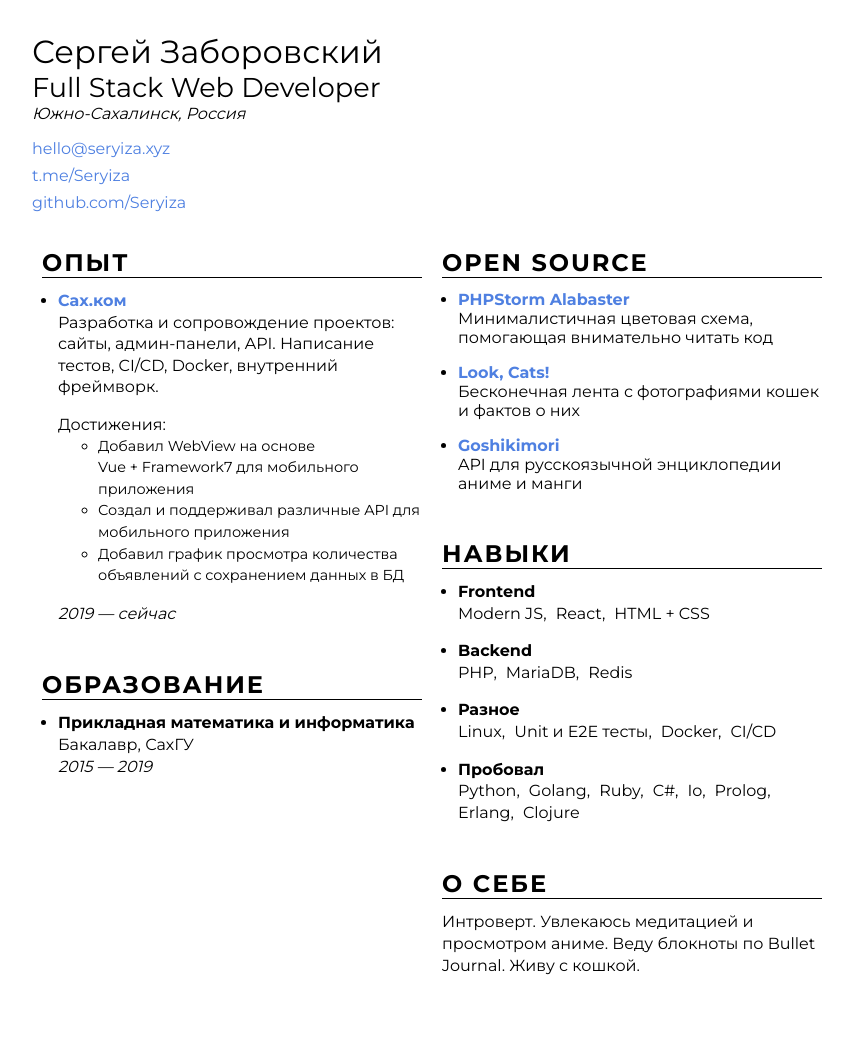
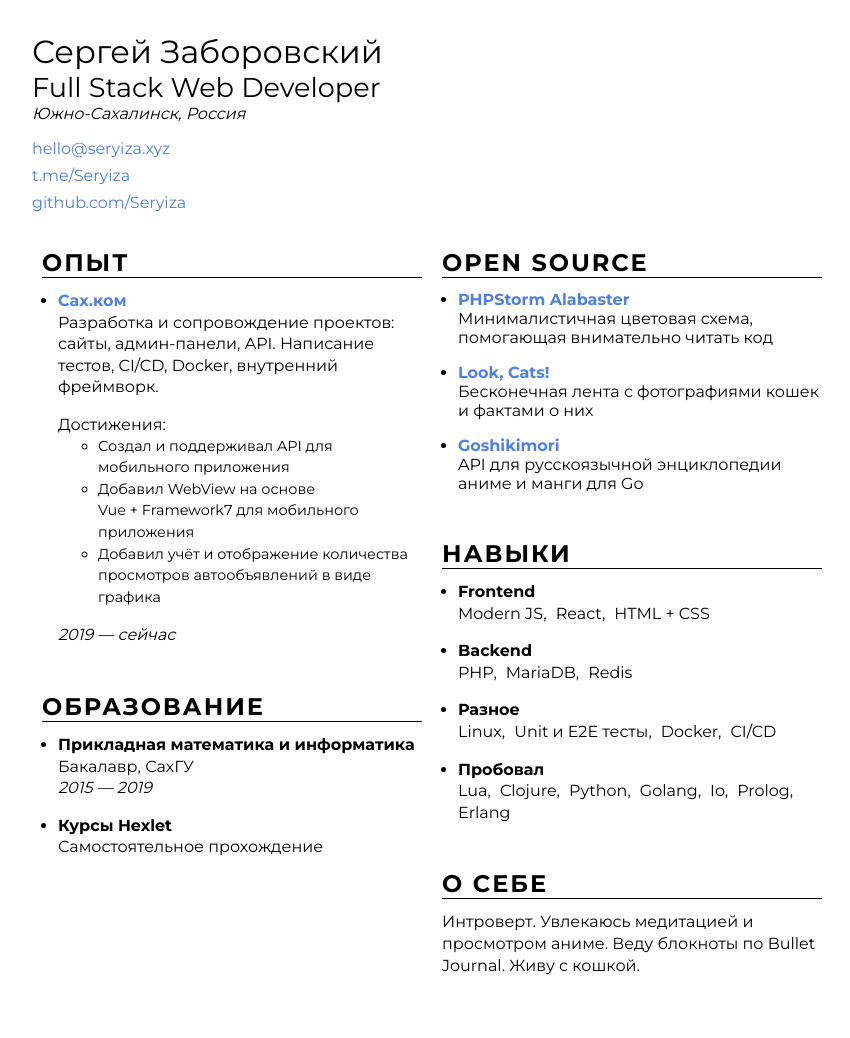
Before and after one commit to Seryiza/seryiza.github.io, a Jekyll site: the page built from resume.html, in a window 1280 px wide. Shown: the whole page, without its empty margins (208-1058 px from the left). Built offline with Jekyll 4.4.1, drawn with Linux system fonts in a browser that asks for light colours.

Commit message:
Небольшие правки в текстах

```diff
--- a/resume.html
+++ b/resume.html
@@ -75,9 +75,9 @@
                                 <div class="list-item_has-top-margin">
                                     Достижения:
                                     <ul class="achievements">
+                                        <li>Создал и поддерживал API для мобильного приложения</li>
                                         <li>Добавил WebView на основе Vue&nbsp;+&nbsp;Framework7 для мобильного приложения</li>
-                                        <li>Создал и поддерживал различные API для мобильного приложения</li>
-                                        <li>Добавил график просмотра количества объявлений с сохранением данных в БД</li>
+                                        <li>Добавил учёт и отображение количества просмотров автообъявлений в виде графика</li>
                                     </ul>
                                 </div>
 
@@ -104,6 +104,14 @@
                                 </div>
                                 <div class="list-item_additional">
                                     2015 — 2019
+                                </div>
+                            </li>
+                            <li class="list-item">
+                                <h3 class="list-item_title">
+                                    Курсы Hexlet
+                                </h3>
+                                <div>
+                                    Самостоятельное прохождение
                                 </div>
                             </li>
                         </ul>
@@ -136,7 +144,7 @@
                                     </a>
                                 </div>
                                 <div>
-                                    Бесконечная лента с фотографиями кошек и фактов о них
+                                    Бесконечная лента с фотографиями кошек и фактами о них
                                 </div>
                             </li>
                             <li class="list-item">
@@ -146,7 +154,7 @@
                                     </a>
                                 </div>
                                 <div>
-                                    API для русскоязычной энциклопедии аниме и манги
+                                    API для русскоязычной энциклопедии аниме и манги для Go
                                 </div>
                             </li>
                         </ul>
@@ -194,14 +202,13 @@
                                     Пробовал
                                 </div>
                                 <ul class="skills">
+                                    <li>Lua</li>
+                                    <li>Clojure</li>
                                     <li>Python</li>
                                     <li>Golang</li>
-                                    <li>Ruby</li>
-                                    <li>C#</li>
                                     <li>Io</li>
                                     <li>Prolog</li>
                                     <li>Erlang</li>
-                                    <li>Clojure</li>
                                 </ul>
                             </li>
                         </ul>
```
